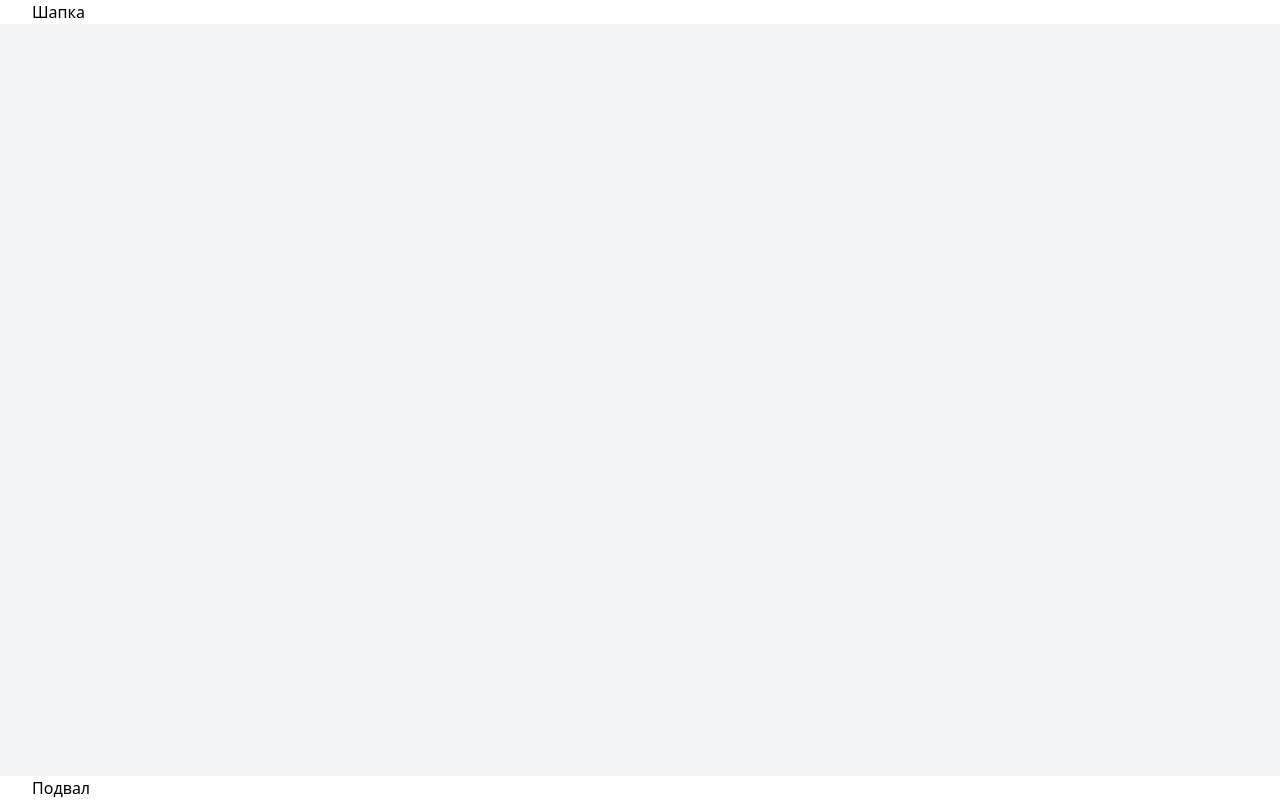
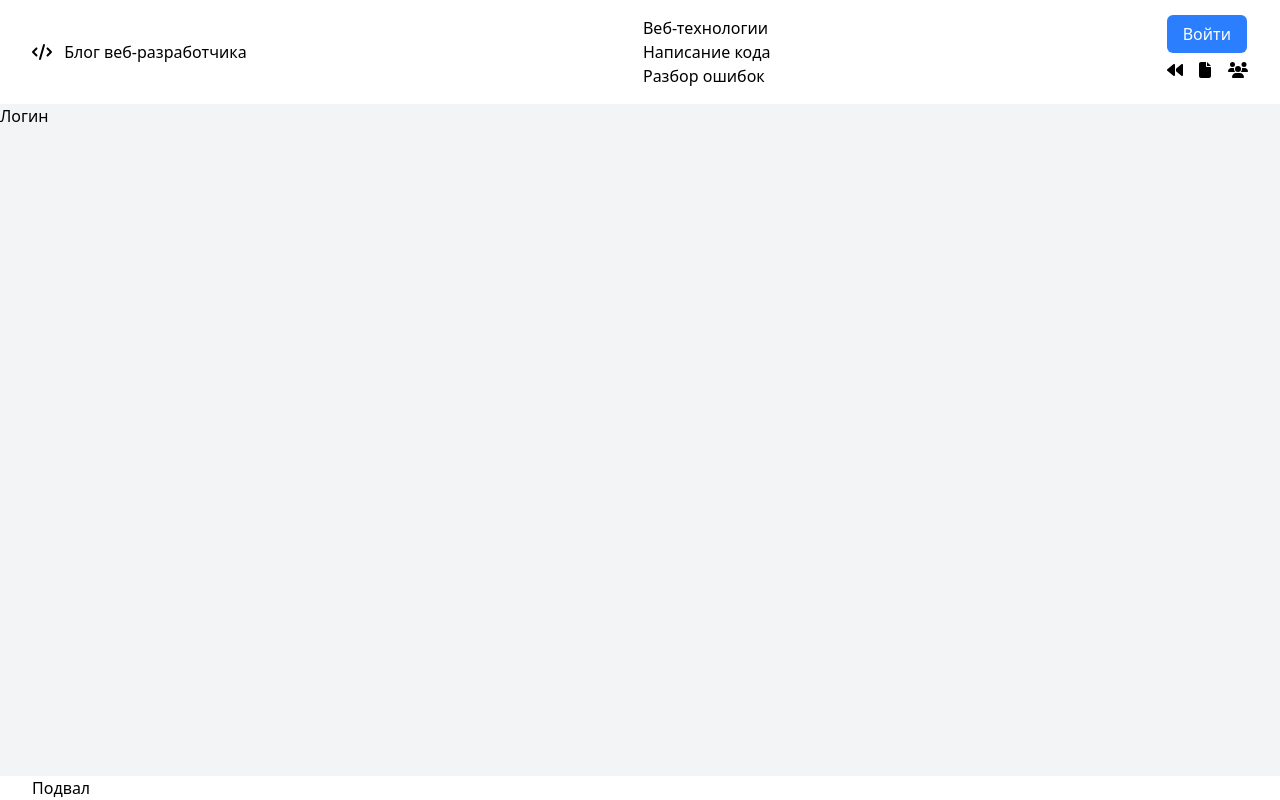
Before and after one commit to stasha-red/rs-blog, a Vue app in the folder frontend/: page /login in a window 1280 px wide. Before the commit this address had no page. Built offline with nearby package versions, Linux system fonts and the light colour scheme.

Commit message:
init header component

```diff
--- a/frontend/src/App.vue
+++ b/frontend/src/App.vue
@@ -1,14 +1,13 @@
 <script setup>
 import { RouterView } from 'vue-router'
 import LayoutContainer from './components/LayoutContainer.vue';
+import LayoutHeader from './components/LayoutHeader.vue';
 </script>
 
 <template>
   <div class="bg-gray-100 w-full min-h-screen flex flex-col">
     <header class="bg-white fixed top-0 left-0 right-0">
-      <LayoutContainer>
-        Шапка
-      </LayoutContainer>
+      <LayoutHeader />
     </header>
     <main class="flex-1 mt-26">
       <RouterView />
--- /dev/null
+++ b/frontend/src/components/LayoutHeader.vue
@@ -0,0 +1,44 @@
+<script setup>
+import LayoutContainer from './LayoutContainer.vue';
+import { FontAwesomeIcon } from '@fortawesome/vue-fontawesome';
+import { faBackward, faCode, faFile, faUsers } from '@fortawesome/free-solid-svg-icons';
+import { RouterLink } from 'vue-router';
+</script>
+
+
+<template>
+  <LayoutContainer>
+    <div class="flex items-center justify-between py-4">
+      <div>
+        <RouterLink to="/" class="hover:text-blue-500">
+          <FontAwesomeIcon :icon="faCode" class="mr-2" />
+          Блог веб-разработчика
+        </RouterLink>
+      </div>
+      <div>
+        <p>Веб-технологии</p>
+        <p>Написание кода</p>
+        <p>Разбор ошибок</p>
+      </div>
+      <div>
+        <p class="mb-3">
+          <RouterLink to="/login" class="bg-blue-500 px-4 py-2 text-white rounded-md hover:bg-blue-700">Войти
+          </RouterLink>
+        </p>
+        <p>
+          <a href="#" @click="$router.go(-1)" aria-label="Назад" class="hover:text-blue-500">
+            <FontAwesomeIcon :icon="faBackward" />
+          </a>
+          &nbsp;&nbsp;
+          <RouterLink to="/post" aria-label="Новая статья" class="hover:text-blue-500">
+            <FontAwesomeIcon :icon="faFile" />
+          </RouterLink>
+          &nbsp;&nbsp;
+          <RouterLink to="/users" aria-label="Пользователи" class="hover:text-blue-500">
+            <FontAwesomeIcon :icon="faUsers" />
+          </RouterLink>
+        </p>
+      </div>
+    </div>
+  </LayoutContainer>
+</template>
--- a/frontend/src/router/index.js
+++ b/frontend/src/router/index.js
@@ -5,8 +5,19 @@ const router = createRouter({
   routes: [
     {
       path: '/',
-      name: 'home',
       component: () => import('../views/HomeView.vue'),
+    },
+    {
+      path: '/users',
+      component: () => import('../views/UsersView.vue'),
+    },
+    {
+      path: '/login',
+      component: () => import('../views/LoginView.vue'),
+    },
+    {
+      path: '/post',
+      component: () => import('../views/NewArticleView.vue'),
     },
   ],
 })
--- /dev/null
+++ b/frontend/src/views/LoginView.vue
@@ -0,0 +1,8 @@
+<script setup>
+</script>
+
+<template>
+  <h1>
+    Логин
+  </h1>
+</template>
--- /dev/null
+++ b/frontend/src/views/NewArticleView.vue
@@ -0,0 +1,8 @@
+<script setup>
+</script>
+
+<template>
+  <h1>
+    Новая статья
+  </h1>
+</template>
--- /dev/null
+++ b/frontend/src/views/UsersView.vue
@@ -0,0 +1,8 @@
+<script setup>
+</script>
+
+<template>
+  <h1>
+    Пользователи
+  </h1>
+</template>
```
